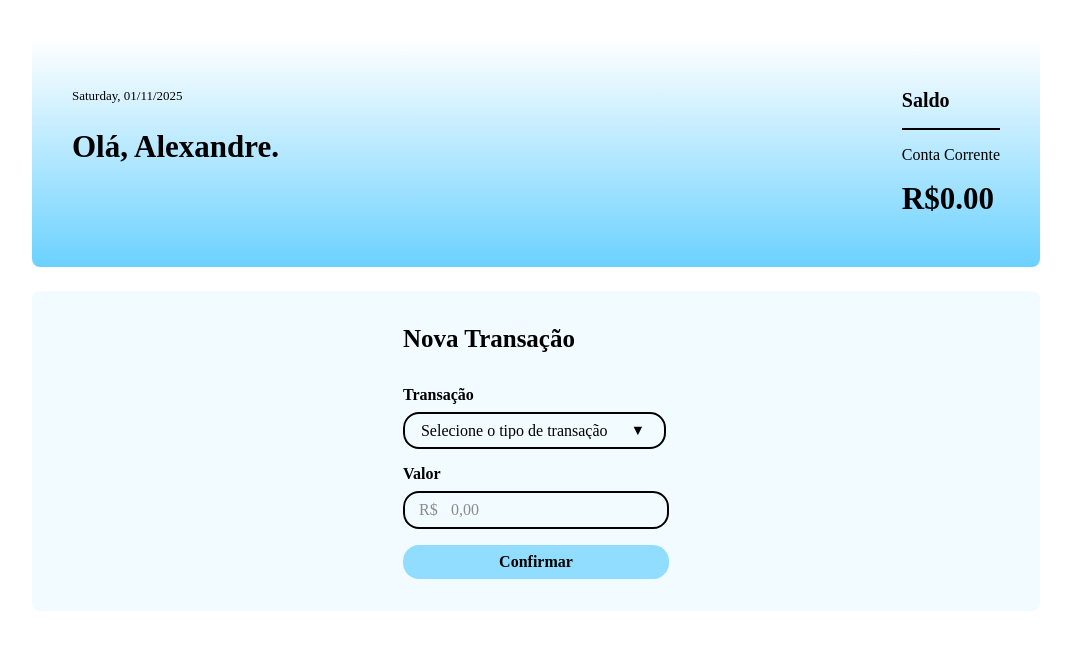
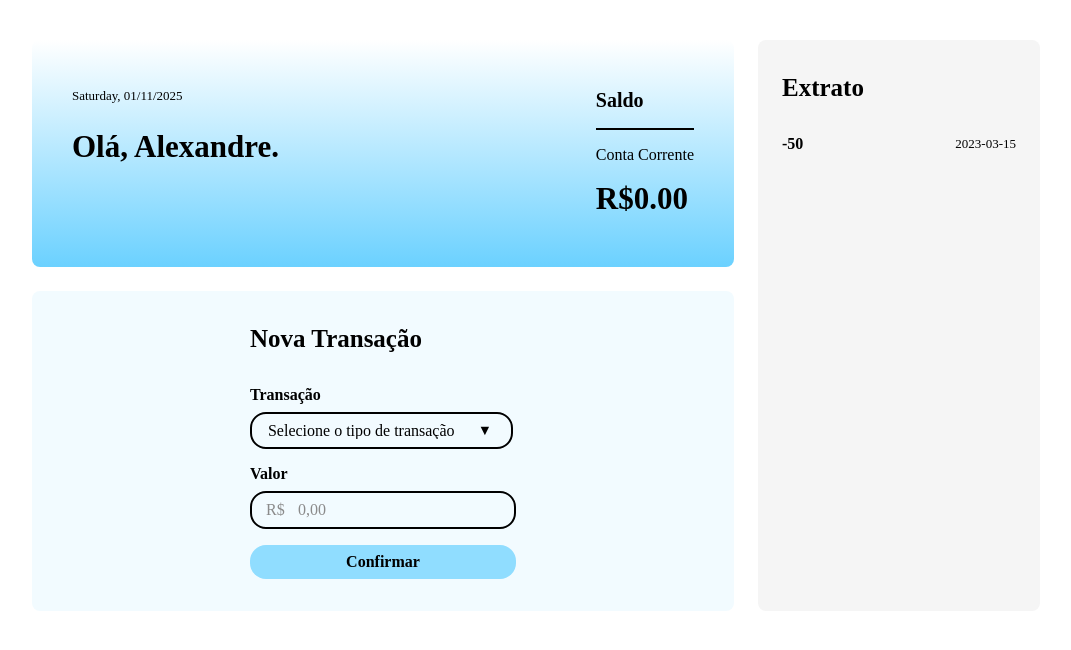
Before and after one commit to alexandre-costa-81/anybank, an Angular app: page / in a window 1280 px wide. Shown: the top 650 px of the page, without its empty margins (104-1175 px from the left). Built offline with nearby package versions, Linux system fonts and the light colour scheme; a web font is replaced by a local one.

Commit message:
feat: add Extrato and Transacao components with styling for transaction display

```diff
--- a/src/app/app.css
+++ b/src/app/app.css
@@ -13,3 +13,13 @@
   flex-direction: column;
   gap: 1.5rem;
 }
+
+.extrato {
+    flex-basis: 17.625rem;
+}
+
+@media screen and (max-width: 48rem) {
+    .extrato {
+        flex-basis: 100%;
+    }
+}
--- a/src/app/app.html
+++ b/src/app/app.html
@@ -3,4 +3,6 @@
     <app-banner [saldo]="saldo()" />
     <app-form-nova-transacao (transacaoCriada)="processarTransacao($event)" />
   </div>
+
+  <app-extrato class="extrato" />
 </div>
--- a/src/app/app.ts
+++ b/src/app/app.ts
@@ -2,10 +2,11 @@ import { Component, computed, signal } from '@angular/core';
 import { Banner } from "./banner/banner";
 import { FormNovaTransacao } from "./form-nova-transacao/form-nova-transacao";
 import { TipoTransacao, Transacao } from './modelos/transacao';
+import { Extrato } from "./extrato/extrato";
 
 @Component({
   selector: 'app-root',
-  imports: [Banner, FormNovaTransacao],
+  imports: [Banner, FormNovaTransacao, Extrato],
   templateUrl: './app.html',
   styleUrl: './app.css'
 })
--- /dev/null
+++ b/src/app/extrato/extrato.css
@@ -0,0 +1,22 @@
+.extrato {
+    border-radius: 0.5rem;
+    background: var(--fundo-cinza-claro, #F5F5F5);
+    padding: 2rem 1.5rem;
+    min-height: 100%;
+
+    display: flex;
+    flex-direction: column;
+    gap: 2rem;
+}
+
+.titulo {
+    font-size: 1.5625rem;
+    font-weight: 600;
+    line-height: 125%;
+}
+
+.transacoes {
+    display: flex;
+    flex-direction: column;
+    gap: 0.5rem;
+}
--- /dev/null
+++ b/src/app/extrato/extrato.html
@@ -0,0 +1,8 @@
+<aside class="extrato">
+    <h2 class="titulo">Extrato</h2>
+    <ul class="transacoes">
+        <li>
+            <app-transacao />
+        </li>
+    </ul>
+</aside>
--- /dev/null
+++ b/src/app/extrato/transacao/transacao.css
@@ -0,0 +1,16 @@
+.transacao {
+    display: flex;
+    justify-content: space-between;
+    align-items: center;
+    gap: 1rem;
+}
+
+.valor {
+    font-size: 1rem;
+    font-weight: 600;
+}
+
+.data {
+    font-size: 0.8125rem;
+    font-weight: 400;
+}
--- /dev/null
+++ b/src/app/extrato/transacao/transacao.html
@@ -0,0 +1,4 @@
+<div class="transacao">
+  <span class="valor">{{ -50 }}</span>
+  <span class="data">{{ '2023-03-15' }}</span>
+</div>
```
Also changed, not shown: src/app/extrato/extrato.ts (added, +12 -0 lines), src/app/extrato/transacao/transacao.ts (added, +11 -0 lines).
